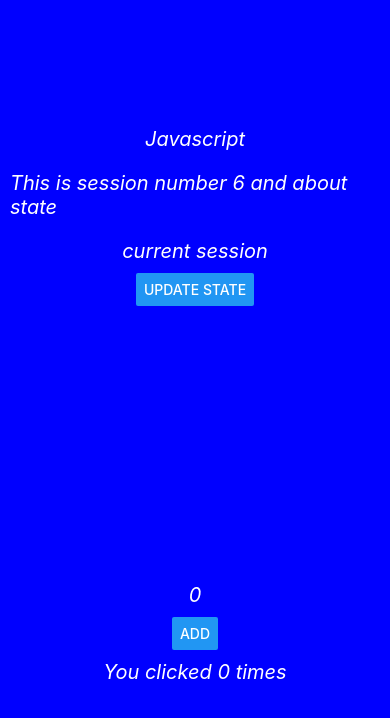
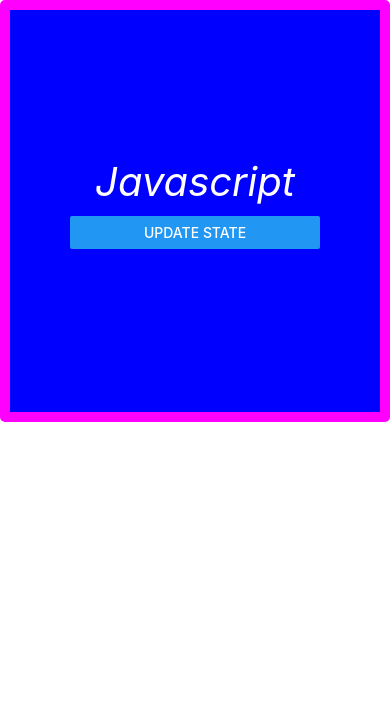
Before and after one commit to daonguyyen/basic-react-native, a React Native app: screen / in a window 390 px wide. Shown: the top 718 px of the page. Built offline with nearby package versions, Linux system fonts and the light colour scheme.

Commit message:
Style and style Sheet

```diff
--- a/App.js
+++ b/App.js
@@ -6,71 +6,51 @@ import {
   View,
   Text,
   Button,
+  Touchable,
 } from 'react-native';
 
 const App = () => {
 
 // For view 1
 const [name, setName] = useState('Javascript')
-const [session, setSession] = useState({
-  number : 6,
-  title : 'state'
-})
-const [current, setCurrent] = useState(true)
-
-// For View 2
-const [number, setNumber] = useState(0)
-
 const onClickHandler = () => {
   setName('Programming with Kay')
-  setSession({
-    ...session,
-    title : 'new '
-  })
-  setCurrent(false)
-}
-
-const onClickChangeNumber = () => {
-  setNumber(number + 1)
 }
 
   return (
     <View style={styles.body}>
-      <View style={styles.body}>
         <Text style={styles.text}>{name}</Text>
-        <Text style={styles.text}>This is session number {session.number} and about {session.title}</Text>
-        <Text style={styles.text}>{current ? 'current session' : 'next session'}</Text>
+        <View style={styles.button}>
         <Button
           title="Update state"
           onPress={onClickHandler}
         ></Button>
-      </View>
-
-      <View style={styles.body}>
-        <Text style={styles.text}>{number * 5}</Text>
-        <Button
-          title="add"
-          onPress={onClickChangeNumber}
-        ></Button>
-        <Text style={styles.text}>You clicked {number} times</Text>
-      </View>
+        </View>
     </View>
   );
 };
 
 const styles = StyleSheet.create({
   body: {
-    flex: 1,
+    width: '100%',
+    height: '50%',
     alignItems: 'center',
     justifyContent: 'center',
-    backgroundColor: '#0000ff'
+    backgroundColor: '#0000ff',
+    borderWidth: 10,
+    borderColor: '#ff00ff',
+    borderRadius: 5
   },
   text: {
     color:'#ffffff',
-    fontSize: 20,
+    fontSize: 40,
     fontStyle: 'italic',
     margin: 10
-  }
+  },
+   button : {
+     width: 250,
+     height: 60
+   }
 
 });
 
```
